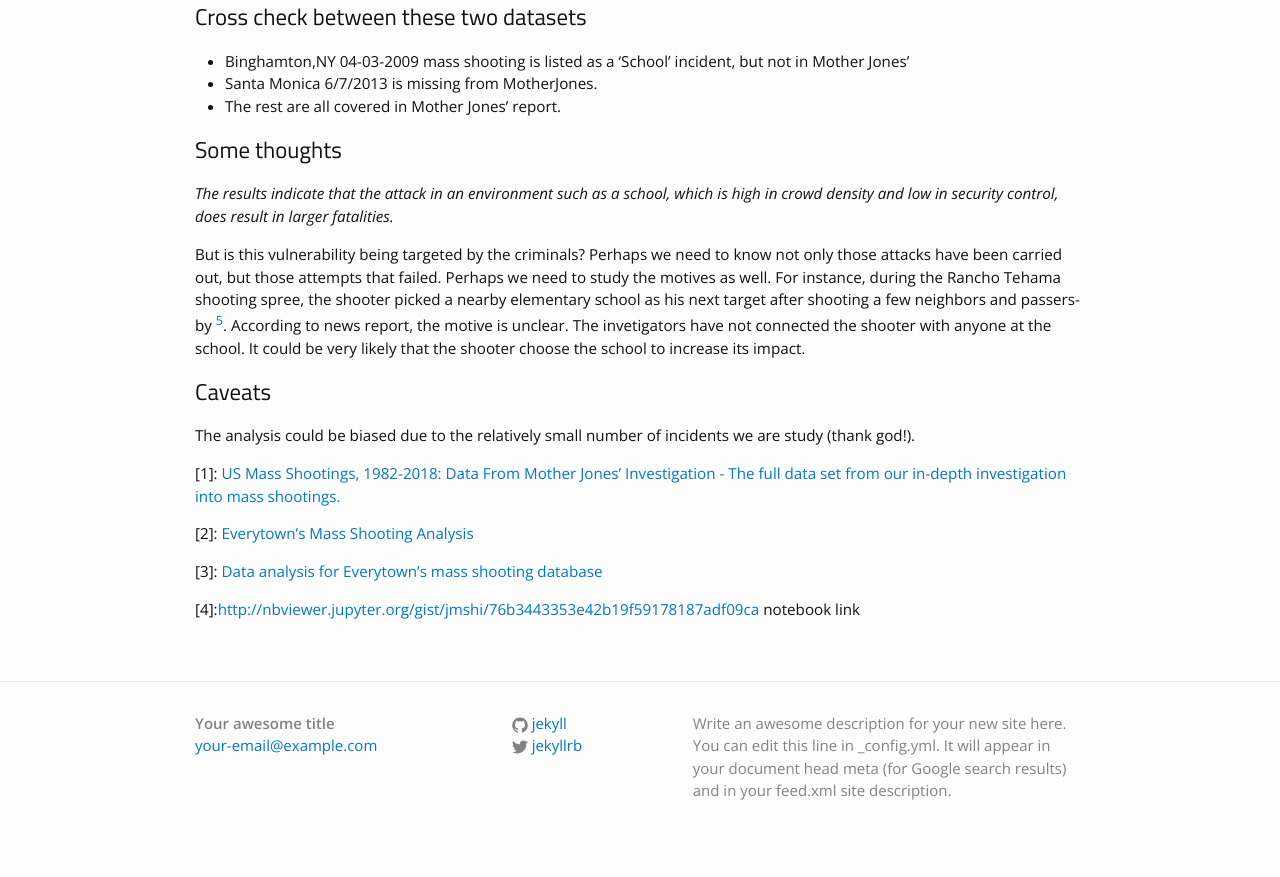
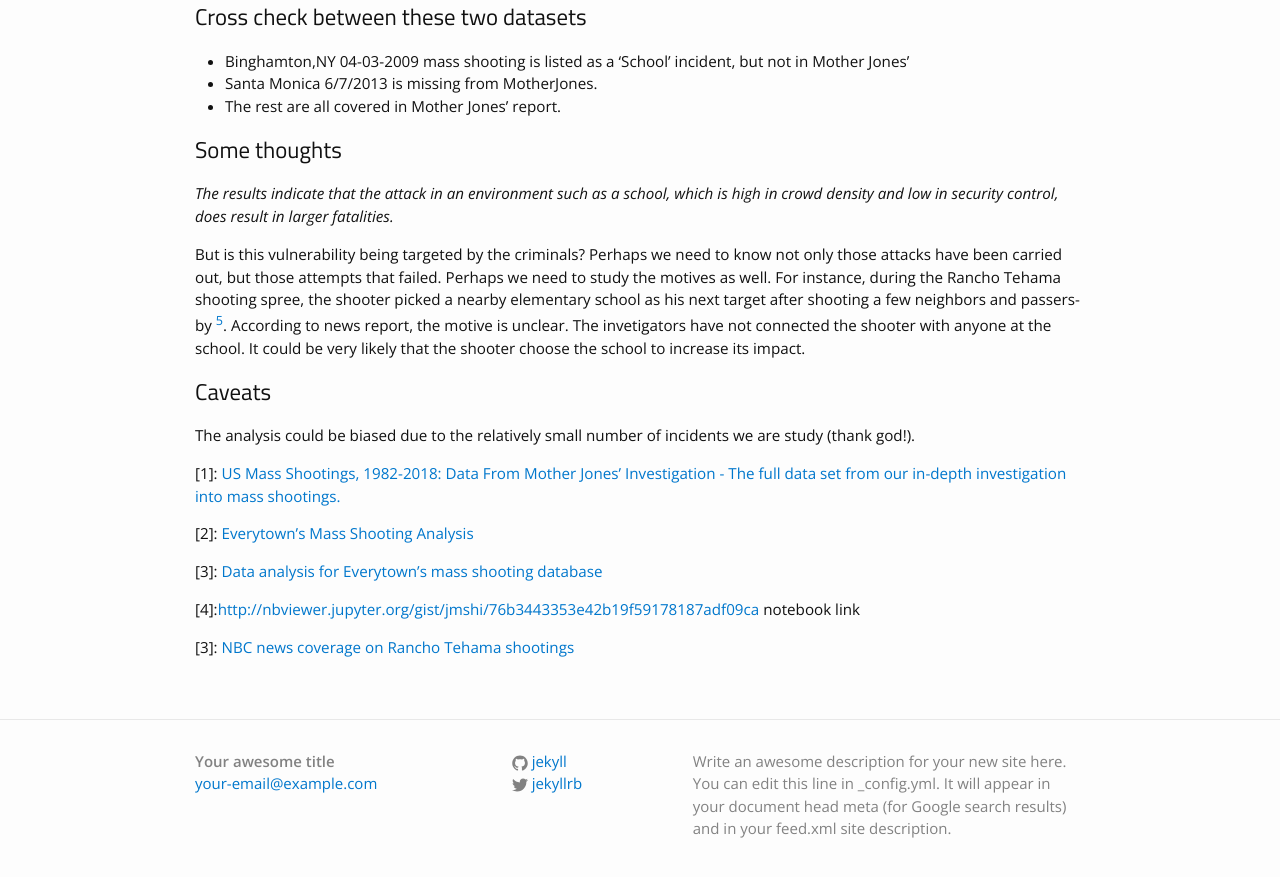
Before and after one commit to jmshi/jmshi.github.io, a Jekyll site: the page built from _posts/2018-02-21-school-mass-shootings.md, in a window 1280 px wide and 900 px high, scrolled down 2303 px. Shown: the top 877 px of the window. Built offline with Jekyll 4.4.1, drawn with Linux system fonts in a browser that asks for light colours.

Commit message:
fix reference

```diff
--- a/_posts/2018-02-21-school-mass-shootings.md
+++ b/_posts/2018-02-21-school-mass-shootings.md
@@ -72,3 +72,6 @@ The analysis could be biased due to the relatively small number of incidents we
 
 
 <a id="4"></a> [4]:[http://nbviewer.jupyter.org/gist/jmshi/76b3443353e42b19f59178187adf09ca](http://nbviewer.jupyter.org/gist/jmshi/76b3443353e42b19f59178187adf09ca) notebook link
+
+
+<a id="5"></a> [3]: [NBC news coverage on Rancho Tehama shootings](https://www.nbcnews.com/news/us-news/gunman-kills-four-wounds-child-school-california-shootings-n820766)
```
